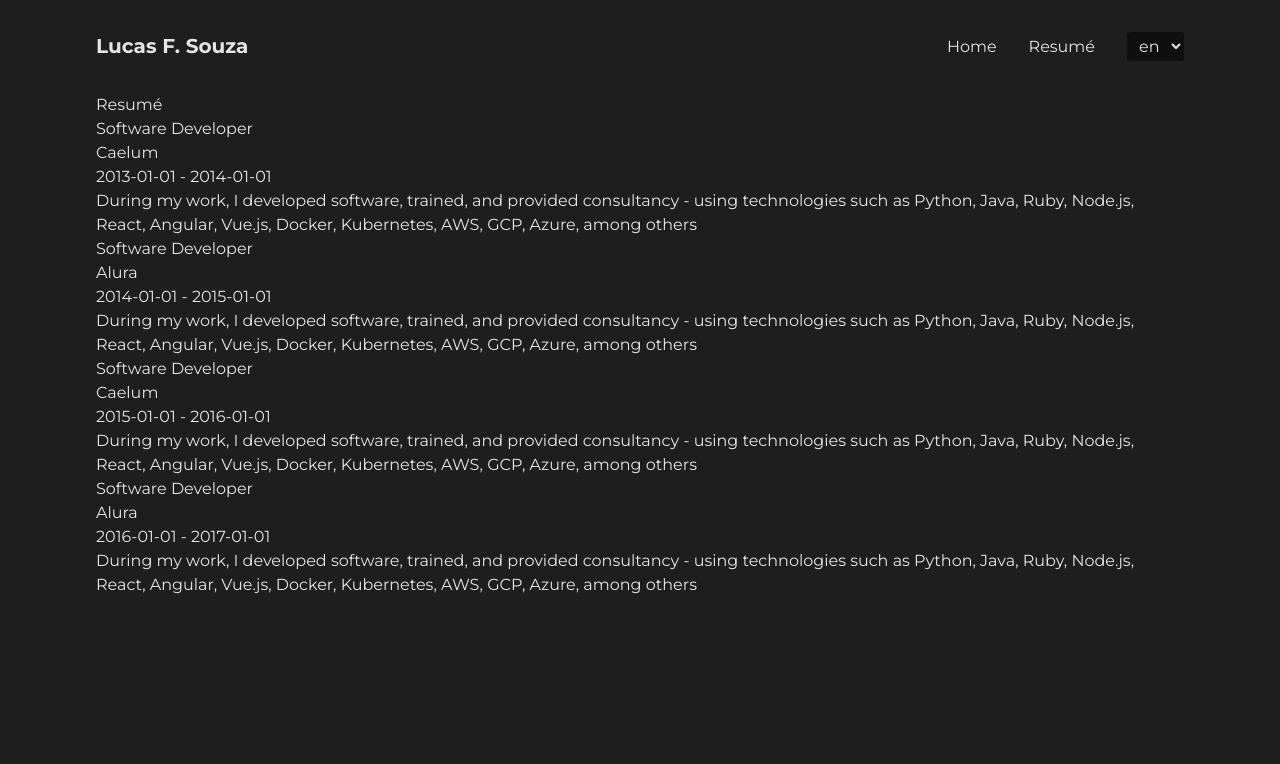
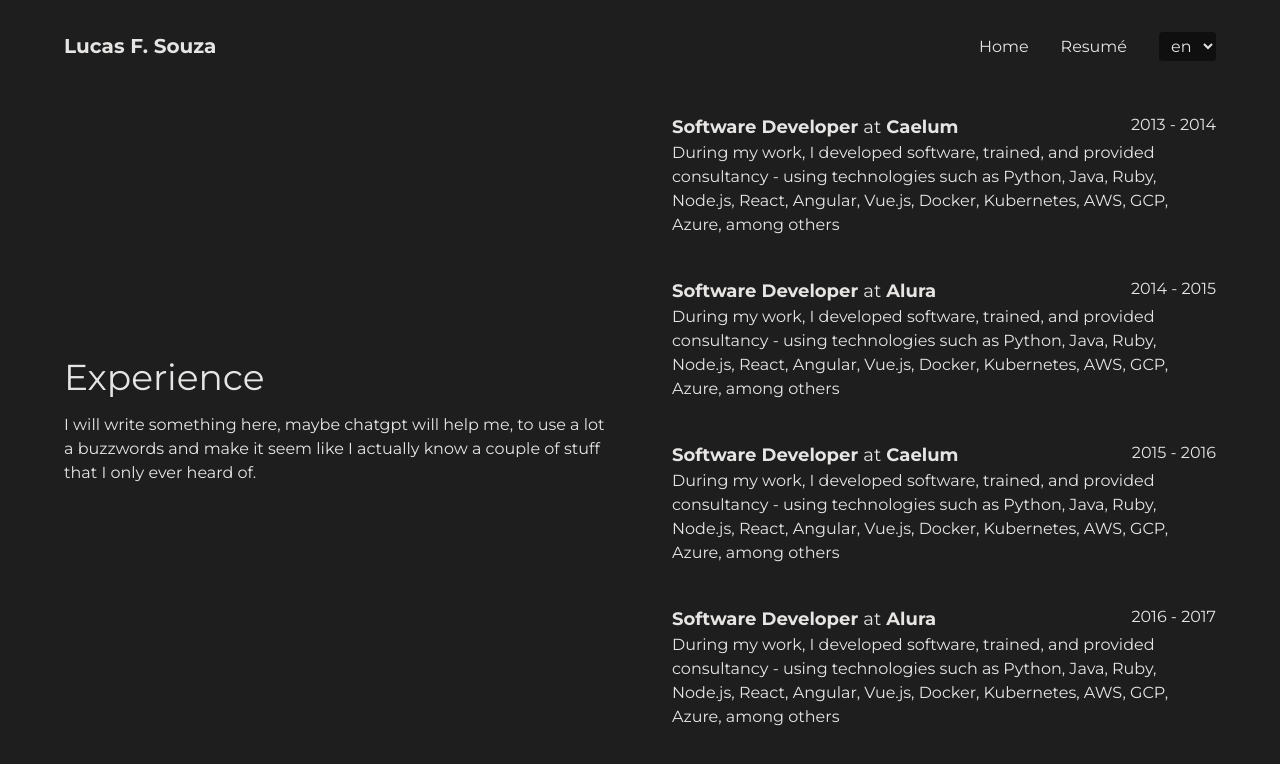
Before and after one commit to LucasFASouza/lucasfsouza, a Next.js app: page /resume in a window 1280 px wide. Shown: the top 764 px of the page. Built offline with nearby package versions, Linux system fonts and the light colour scheme.

Commit message:
stylize jobs

```diff
--- a/components/Jobs.js
+++ b/components/Jobs.js
@@ -2,18 +2,21 @@
 
 const Jobs = ({ jobs }) => {
   return (
-    <div>
+    <ul>
       {jobs.map((job, index) => (
-        <div key={index}>
-          <h2>{job.title}</h2>
-          <h3>{job.company}</h3>
-          <p>
-            {job.startDate} - {job.endDate}
-          </p>
+        <li key={index} className="py-5">
+          <div className="flex justify-between">
+            <h2 className="text-lg font-bold">
+              {job.title} <span className="font-light">at</span> {job.company}
+            </h2>
+            <h3>
+              {job.startDate} - {job.endDate}
+            </h3>
+          </div>
           <p>{job.description}</p>
-        </div>
+        </li>
       ))}
-    </div>
+    </ul>
   );
 };
 
--- a/components/Layout.js
+++ b/components/Layout.js
@@ -2,7 +2,7 @@
 import Navbar from "./Navbar";
 
 const Layout = ({ children, locales }) => (
-  <div className="min-h-screen bg-[#1E1E1E] text-stone-200 px-24">
+  <div className="min-h-screen bg-[#1E1E1E] text-stone-200 px-16">
     <Navbar locales={locales} />
     {children}
   </div>
--- a/i18n/en.json
+++ b/i18n/en.json
@@ -4,34 +4,36 @@
   "page.home.title": "Hey, \nI'm <b>Lucas F. Souza</b>",
   "page.home.description": "I will write something here, maybe chatgpt will help me, to use a lot a buzzwords and make it seem like I actually know a couple of stuff that I only ever heard of.",
 
-  "page.resume.title": "Resumé",
+  "page.resume.title": "Experience",
+  "page.resume.description": "I will write something here, maybe chatgpt will help me, to use a lot a buzzwords and make it seem like I actually know a couple of stuff that I only ever heard of.",
+
   "page.resume.jobs": [
     {
       "title": "Software Developer",
       "company": "Caelum",
-      "startDate": "2013-01-01",
-      "endDate": "2014-01-01",
+      "startDate": "2013",
+      "endDate": "2014",
       "description": "During my work, I developed software, trained, and provided consultancy - using technologies such as Python, Java, Ruby, Node.js, React, Angular, Vue.js, Docker, Kubernetes, AWS, GCP, Azure, among others"
     },
     {
       "title": "Software Developer",
       "company": "Alura",
-      "startDate": "2014-01-01",
-      "endDate": "2015-01-01",
+      "startDate": "2014",
+      "endDate": "2015",
       "description": "During my work, I developed software, trained, and provided consultancy - using technologies such as Python, Java, Ruby, Node.js, React, Angular, Vue.js, Docker, Kubernetes, AWS, GCP, Azure, among others"
     },
     {
       "title": "Software Developer",
       "company": "Caelum",
-      "startDate": "2015-01-01",
-      "endDate": "2016-01-01",
+      "startDate": "2015",
+      "endDate": "2016",
       "description": "During my work, I developed software, trained, and provided consultancy - using technologies such as Python, Java, Ruby, Node.js, React, Angular, Vue.js, Docker, Kubernetes, AWS, GCP, Azure, among others"
     },
     {
       "title": "Software Developer",
       "company": "Alura",
-      "startDate": "2016-01-01",
-      "endDate": "2017-01-01",
+      "startDate": "2016",
+      "endDate": "2017",
       "description": "During my work, I developed software, trained, and provided consultancy - using technologies such as Python, Java, Ruby, Node.js, React, Angular, Vue.js, Docker, Kubernetes, AWS, GCP, Azure, among others"
     }
   ]
--- a/i18n/pt.json
+++ b/i18n/pt.json
@@ -4,34 +4,36 @@
   "page.home.title": "Olá,\nEu sou <b>Lucas F. Souza</b>",
   "page.home.description": "Eu vou escrever algo aqui, talvez o chatgpt me ajude, para usar muitas buzzwords e fazer parecer que eu realmente sei algumas coisas que eu apenas ouvi falar.",
 
-  "page.resume.title": "Currículo",
+  "page.resume.title": "Experiência",
+  "page.resume.description": "Eu vou escrever algo aqui, talvez o chatgpt me ajude, para usar muitas buzzwords e fazer parecer que eu realmente sei algumas coisas que eu apenas ouvi falar.",
+
   "page.resume.jobs": [
     {
       "title": "Desenvolvedor de Software",
       "company": "Caelum",
-      "startDate": "2013-01-01",
-      "endDate": "2014-01-01",
+      "startDate": "2013",
+      "endDate": "2014",
       "description": "Durante meu trabalho desenvolvi software, treinei e dei consultoria - usando tecnologias como Pyhton, Java, Ruby, Node.js, React, Angular, Vue.js, Docker, Kubernetes, AWS, GCP, Azure, entre outras coisas"
     },
     {
       "title": "Desenvolvedor de Software",
       "company": "Alura",
-      "startDate": "2014-01-01",
-      "endDate": "2015-01-01",
+      "startDate": "2014",
+      "endDate": "2015",
       "description": "Durante meu trabalho desenvolvi software, treinei e dei consultoria - usando tecnologias como Pyhton, Java, Ruby, Node.js, React, Angular, Vue.js, Docker, Kubernetes, AWS, GCP, Azure, entre outras coisas"
     },
     {
       "title": "Desenvolvedor de Software",
       "company": "Caelum",
-      "startDate": "2015-01-01",
-      "endDate": "2016-01-01",
+      "startDate": "2015",
+      "endDate": "2016",
       "description": "Durante meu trabalho desenvolvi software, treinei e dei consultoria - usando tecnologias como Pyhton, Java, Ruby, Node.js, React, Angular, Vue.js, Docker, Kubernetes, AWS, GCP, Azure, entre outras coisas"
     },
     {
       "title": "Desenvolvedor de Software",
       "company": "Alura",
-      "startDate": "2016-01-01",
-      "endDate": "2017-01-01",
+      "startDate": "2016",
+      "endDate": "2017",
       "description": "Durante meu trabalho desenvolvi software, treinei e dei consultoria - usando tecnologias como Pyhton, Java, Ruby, Node.js, React, Angular, Vue.js, Docker, Kubernetes, AWS, GCP, Azure, entre outras coisas"
     }
   ]
--- a/pages/resume.js
+++ b/pages/resume.js
@@ -26,11 +26,20 @@
 
       <main dir={dir}>
         <Layout locales={locales}>
-          <h1>
-            <FormattedMessage id="page.resume.title" />
-          </h1>
+          <div className="flex flex-row gap-16">
+            <div className="w-1/2  flex flex-col justify-center gap-4">
+              <div className="text-4xl">
+                <FormattedMessage id="page.resume.title" />
+              </div>
+              <p>
+                <FormattedMessage id="page.resume.description" />
+              </p>
+            </div>
 
-          <Jobs jobs={jobs} />
+            <div className="w-1/2">
+              <Jobs jobs={jobs} />
+            </div>
+          </div>
         </Layout>
       </main>
     </>
```
